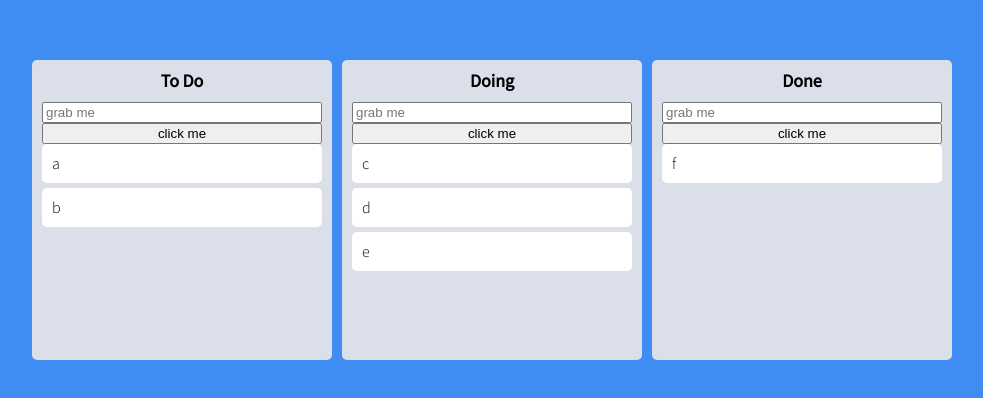
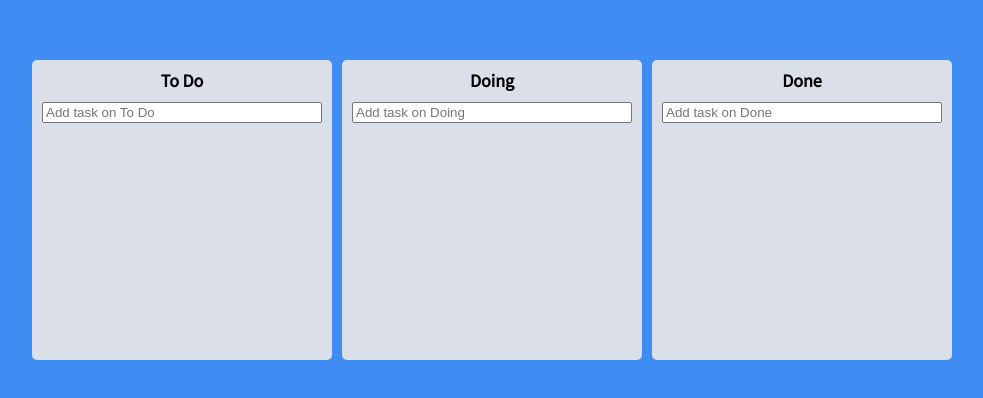
Before and after one commit to JiHunSong94/trello-ts, a React (Create React App) app: page / in a window 1280 px wide. Shown: the part 190-588 px from the top of the page, without its empty margins (148-1131 px from the left). Built offline with nearby package versions, Linux system fonts and the light colour scheme.

Commit message:
1.14 Task Objects

```diff
--- a/src/Components/Board.tsx
+++ b/src/Components/Board.tsx
@@ -1,7 +1,8 @@
 import styled from "styled-components";
 import { Droppable } from "@hello-pangea/dnd";
 import DragabbleCard from "./DragabbleCard";
-import { useRef } from "react";
+import { useForm } from "react-hook-form";
+import { ITodo } from "../atoms";
 
 const Wrapper = styled.div`
   width: 300px;
@@ -12,6 +13,7 @@
   min-height: 300px;
   display: flex;
   flex-direction: column;
+  overflow: hidden;
 `;
 
 const Title = styled.h2`
@@ -35,26 +37,41 @@
       : "transparent"};
   flex-grow: 1;
   transition: background-color 0.3s ease-in-out;
+  padding: 20px;
+`;
+
+const Form = styled.form`
+  width: 100%;
+  input {
+    width: 100%;
+  }
 `;
 
 interface IBoardProps {
-  toDos: string[];
+  toDos: ITodo[];
   boardId: string;
 }
 
+interface IForm {
+  toDo: string;
+}
+
 function Board({ toDos, boardId }: IBoardProps) {
-  const inputRef = useRef<HTMLInputElement>(null);
-  const onClick = () => {
-    inputRef.current?.focus();
-    setTimeout(() => {
-      inputRef.current?.blur();
-    }, 5000);
+  const { register, setValue, handleSubmit } = useForm<IForm>();
+  const onValid = (data: IForm) => {
+    console.log(data);
+    setValue("toDo", "");
   };
   return (
     <Wrapper>
       <Title>{boardId}</Title>
-      <input ref={inputRef} placeholder="grab me" />
-      <button onClick={onClick}>click me</button>
+      <Form onSubmit={handleSubmit(onValid)}>
+        <input
+          {...register("toDo", { required: true })}
+          type="text"
+          placeholder={`Add task on ${boardId}`}
+        />
+      </Form>
       <Droppable droppableId={boardId}>
         {(magic, info) => (
           <Area
@@ -64,7 +81,12 @@
             {...magic.droppableProps}
           >
             {toDos.map((toDo, index) => (
-              <DragabbleCard key={toDo} index={index} toDo={toDo} />
+              <DragabbleCard
+                key={toDo.id}
+                index={index}
+                toDoId={toDo.id}
+                toDoText={toDo.text}
+              />
             ))}
             {magic.placeholder}
           </Area>
--- a/src/Components/DragabbleCard.tsx
+++ b/src/Components/DragabbleCard.tsx
@@ -13,13 +13,14 @@
 `;
 
 interface IDragabbleCardProps {
-  toDo: string;
+  toDoId: number;
+  toDoText: string;
   index: number;
 }
 
-function DragabbleCard({ toDo, index }: IDragabbleCardProps) {
+function DragabbleCard({ toDoId, toDoText, index }: IDragabbleCardProps) {
   return (
-    <Draggable key={toDo} draggableId={toDo} index={index}>
+    <Draggable draggableId={toDoId + ""} index={index}>
       {(magic, snapshot) => (
         <Card
           isDragging={snapshot.isDragging}
@@ -27,7 +28,7 @@
           {...magic.dragHandleProps}
           {...magic.draggableProps}
         >
-          {toDo}
+          {toDoText}
         </Card>
       )}
     </Draggable>
--- a/src/atoms.ts
+++ b/src/atoms.ts
@@ -1,14 +1,19 @@
 import { atom, selector } from "recoil";
 
+export interface ITodo {
+  id: number;
+  text: string;
+}
+
 interface IToDoState {
-  [key: string]: string[];
+  [key: string]: ITodo[];
 }
 
 export const toDoState = atom<IToDoState>({
   key: "toDo",
   default: {
-    "To Do": ["a", "b"],
-    Doing: ["c", "d", "e"],
-    Done: ["f"],
+    "To Do": [],
+    Doing: [],
+    Done: [],
   },
 });
```
